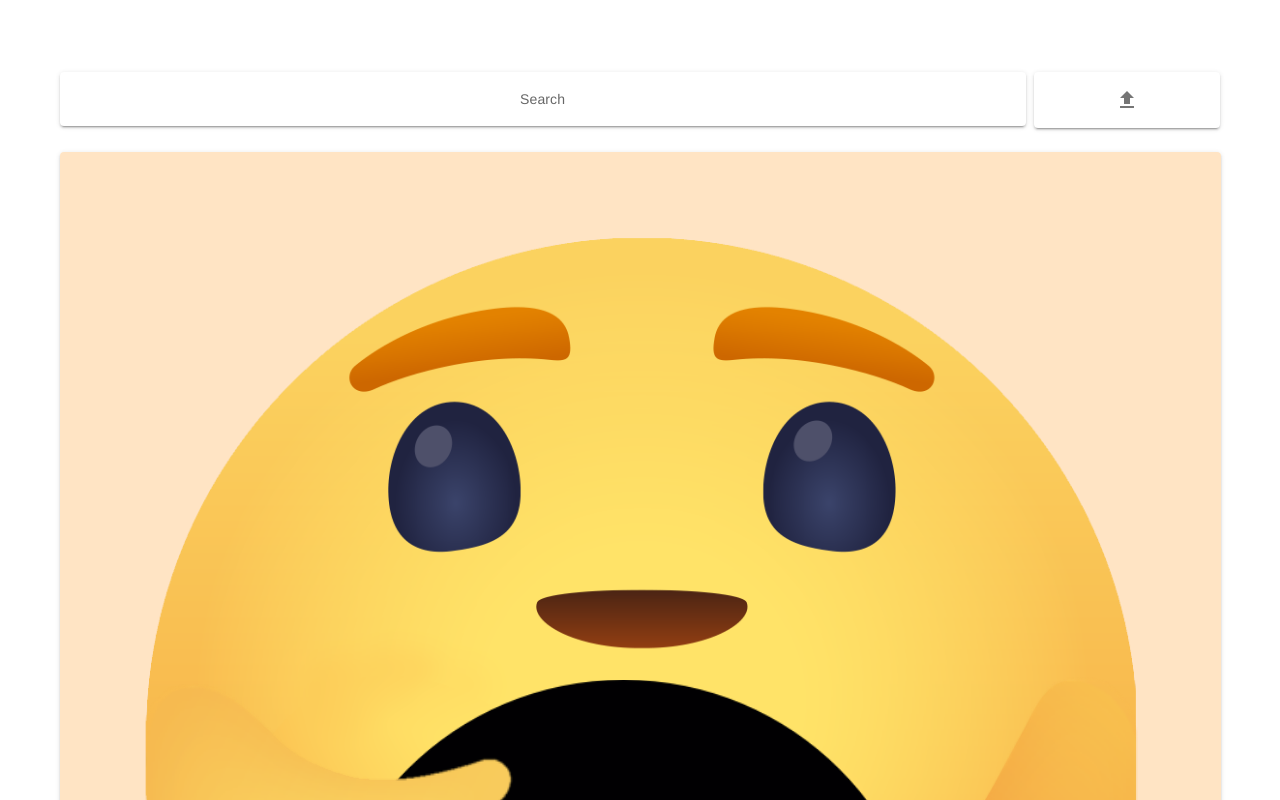
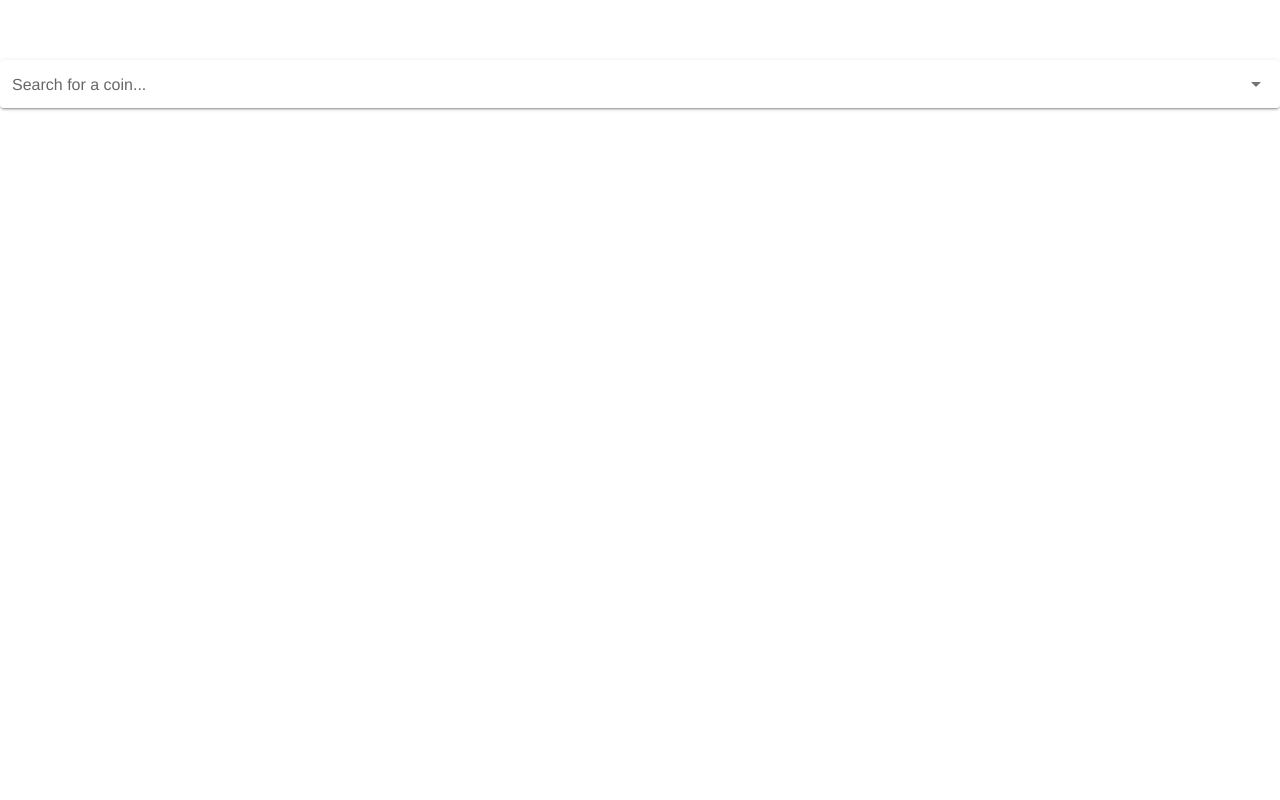
Before and after one commit to Ashwinning/CareHug, a Vue app: page / in a window 1280 px wide. Shown: the top 800 px of the page. Built offline with nearby package versions, Linux system fonts and the light colour scheme.

Commit message:
Working on search

```diff
--- a/src/components/Main.vue
+++ b/src/components/Main.vue
@@ -1,8 +1,10 @@
 <template>
-	<v-container>
+	<Search/>
+	<!-- <v-container>
+
 		<v-row xs="12" dense>
 			<v-col cols="10">
-				<v-card><v-card-text>Search</v-card-text></v-card>
+
 			</v-col>
 			<v-col cols="2">
 				<v-card
@@ -22,15 +24,19 @@
 				<v-btn large> <v-icon>mdi-content-save</v-icon> Save </v-btn>
 			</v-col>
 		</v-row>
-	</v-container>
+	</v-container> -->
 </template>
 
 <script>
+	import Search from "@/components/Search";
 	import hugBase from "@/assets/1ef.png";
 	import hugArms from "@/assets/036.png";
 	import tempImg from "@/assets/tmp.png";
 	export default {
 		name: "Main",
+		components:{
+			Search
+		},
 		data() {
 			return {
 				canvas: null,
@@ -66,7 +72,7 @@
 									h = canvas.canvas.height;
 								}
 								else{
-									l = canvas.canvas.width/4.5;
+									l = canvas.canvas.width/4.7;
 									t = canvas.canvas.width/2.2;
 									w = canvas.canvas.width/1.9;
 									h = canvas.canvas.height/1.9;
@@ -80,7 +86,7 @@
 
 			},
 		},
-		mounted() {
+		mountedEl() {
 			const canvas = this.$refs.canvas.getContext("2d");
 			this.canvas = canvas;
 			var width = this.$refs.canvasCard.$el.offsetWidth;
--- /dev/null
+++ b/src/components/Search.vue
@@ -0,0 +1,92 @@
+<template>
+	<v-app>
+		<v-autocomplete
+				v-model="model"
+				:items="items"
+				:loading="isLoading"
+				:search-input.sync="search"
+				chips
+				clearable
+				hide-details
+				hide-selected
+				item-text="name"
+				item-value="symbol"
+				label="Search for a coin..."
+				solo
+			>
+				<template v-slot:no-data>
+					<v-list-item>
+						<v-list-item-title>
+							Search for your favorite
+							<strong>Cryptocurrency</strong>
+						</v-list-item-title>
+					</v-list-item>
+				</template>
+				<template v-slot:selection="{ attr, on, item, selected }">
+					<v-chip v-bind="attr" :input-value="selected" color="blue-grey" class="white--text" v-on="on">
+						<v-icon left>mdi-coin</v-icon>
+						<span v-text="item.name"></span>
+					</v-chip>
+				</template>
+				<template v-slot:item="{ item }">
+					<v-col cols="4"> <v-img :src="item.thumbnailUrl" /> </v-col>
+				</template>
+			</v-autocomplete>
+	</v-app>
+</template>
+
+<script>
+	export default {
+		data: () => ({
+			isLoading: false,
+			items: [],
+			model: null,
+			search: null,
+			tab: null,
+		}),
+
+		watch: {
+			model(val) {
+				if (val != null) this.tab = 0;
+				else this.tab = null;
+			},
+			search(val) {
+				// Items have already been loaded
+				if (this.items.length > 0) return;
+
+				this.isLoading = true;
+
+				let subscriptionKey = 'f3f76d31649040679d04ed71eb56b57e';
+				let term = 'hamburger *.png';
+				// Lazily load input items
+				fetch('https://carehug.cognitiveservices.azure.com/bing/v7.0/images/search?q='+encodeURI(term), {
+					method: 'get',
+					headers : {
+					'Ocp-Apim-Subscription-Key' : subscriptionKey,
+					},
+				}).then((data)=> data.clone().json())
+				.then((res) => {
+						//console.log(res.value);
+						this.items = Object.values(res.value);
+					})
+					.catch((err) => {
+						console.log(err);
+					})
+					.finally(() => (this.isLoading = false));
+
+
+
+				/*
+				fetch("https://api.coingecko.com/api/v3/coins/list")
+					.then((res) => res.clone().json())
+					.then((res) => {
+						this.items = res;
+					})
+					.catch((err) => {
+						console.log(err);
+					})
+					.finally(() => (this.isLoading = false)); */
+			},
+		},
+	};
+</script>
```
